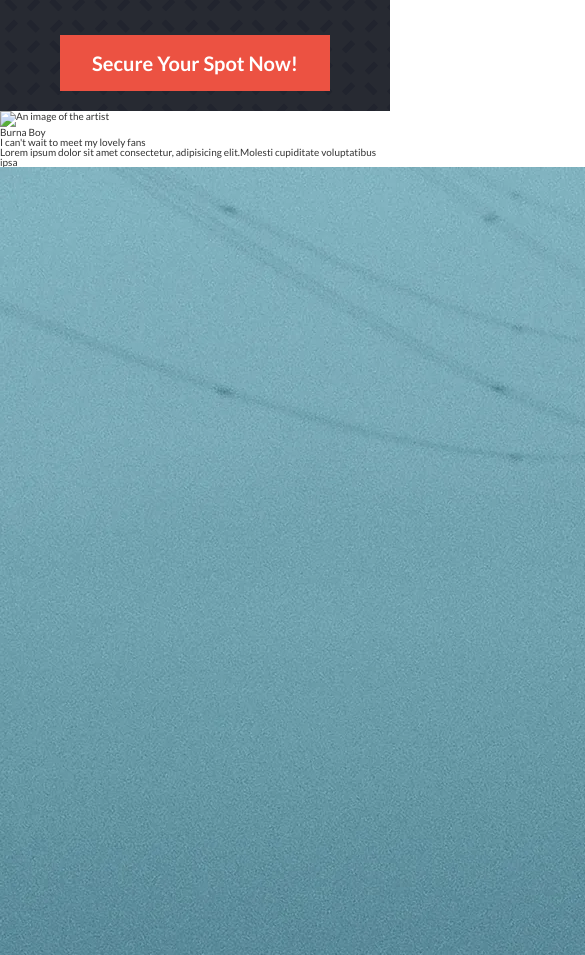
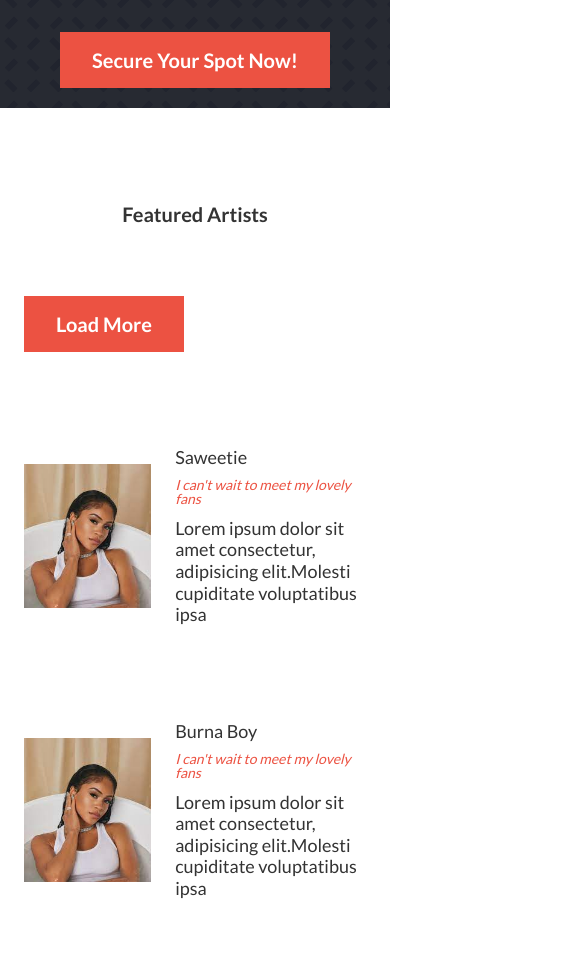
Before and after one commit to RoyJumah/Climate-Change-Conference, a plain HTML site: page index.html in a window 390 px wide. Shown: the part 1045-2000 px from the top of the page, 585 px wide, since content can reach past the window. Drawn offline with nearby package versions, Linux system fonts and the light colour scheme.

Commit message:
Add markup for partners section

```diff
--- a/index.html
+++ b/index.html
@@ -13,6 +13,7 @@
       nomodule=""
       src="https://unpkg.com/ionicons@5.4.0/dist/ionicons/ionicons.js"
     ></script>
+    <script defer src="src/project.js"></script>
     <script defer src="src/navigation.js"></script>
 
     <link rel="stylesheet" href="style.css" />
@@ -24,7 +25,7 @@
     />
   </head>
   <body>
-    <!-- <header class="header">
+    <header class="header">
       <nav class="main-nav">
         <ul class="main-nav-list">
           <li><a class="main-nav-link" href="#how">How it Works</a></li>
@@ -35,8 +36,7 @@
           <li><a class="main-nav-link" href="#pricing">Pricing</a></li>
           <li><a class="main-nav-link" href="#cta">Try for free</a></li>
         </ul>
-
-      </nav> -->
+      </nav>
       <!-- <ion-icon class="music-icon" name="musical-notes-outline"></ion-icon> -->
       <button class="btn-mobile-nav">
         <ion-icon class="icon-mobile-nav" name="menu"></ion-icon>
@@ -122,12 +122,43 @@
         </div>
       </section>
 
-  <section class="artist-section">
+      <section class="artist-section container">
+        <h2 class="heading-artists">Featured Artists</h2>
         <div id="attendingArtists">
+          <button type="button" class="btn load-more">Load More</button>
+        </div>
+      </section>
 
+      <section class="partners-section">
+        <div class="partners">
+          <h2 class="partners-heading">Partners</h2>
+
+          <ul class="partners-logo">
+            <li>
+              <img
+                src="assets/img/Obsidian_Entertainment.svg"
+                alt="Apple logo"
+              />
+            </li>
+            <li>
+              <img
+                src="assets/img/Bethesda_Game_Studios.svg"
+                alt="Apple logo"
+              />
+            </li>
+            <li>
+              <img src="assets/img/Compulsion_Games.svg" alt="Apple logo" />
+            </li>
+            <br />
+            <li>
+              <img src="assets/img/Xbox_Game_Studios.svg" alt="Apple logo" />
+            </li>
+            <li>
+              <img src="assets/img/343_Industries.svg" alt="Apple logo" />
+            </li>
+          </ul>
         </div>
       </section>
     </main>
-  <script defer src="src/project.js"></script>
   </body>
 </html>
--- a/src/project.js
+++ b/src/project.js
@@ -1,6 +1,14 @@
 const artists = [
   {
-    photo: "burna-boy.webp",
+    photo: "./assets/img/saweetie.jpg",
+    artistName: "Saweetie",
+    headliner: "I can't wait to meet my lovely fans",
+    artistInfo:
+      "Lorem ipsum dolor sit amet consectetur, adipisicing elit.Molesti cupiditate voluptatibus ipsa",
+  },
+
+  {
+    photo: "./assets/img/saweetie.jpg",
     artistName: "Burna Boy",
     headliner: "I can't wait to meet my lovely fans",
     artistInfo:
@@ -8,40 +16,32 @@
   },
 
   {
-    photo: "./assets/img/burna-boy.webp",
-    artistName: "Burna Boy",
+    photo: "./assets/img/ye.jpg",
+    artistName: "Ye",
     headliner: "I can't wait to meet my lovely fans",
     artistInfo:
       "Lorem ipsum dolor sit amet consectetur, adipisicing elit.Molesti cupiditate voluptatibus ipsa",
   },
 
   {
-    photo: "./assets/img/burna-boy.webp",
-    artistName: "Burna Boy",
+    photo: "./assets/img/drake.jpg",
+    artistName: "Drake",
     headliner: "I can't wait to meet my lovely fans",
     artistInfo:
       "Lorem ipsum dolor sit amet consectetur, adipisicing elit.Molesti cupiditate voluptatibus ipsa",
   },
 
   {
-    photo: "./assets/img/burna-boy.webp",
-    artistName: "Burna Boy",
+    photo: "./assets/img/nicki.jpg",
+    artistName: "Nicki",
     headliner: "I can't wait to meet my lovely fans",
     artistInfo:
       "Lorem ipsum dolor sit amet consectetur, adipisicing elit.Molesti cupiditate voluptatibus ipsa",
   },
 
   {
-    photo: "./assets/img/burna-boy.webp",
-    artistName: "Burna Boy",
-    headliner: "I can't wait to meet my lovely fans",
-    artistInfo:
-      "Lorem ipsum dolor sit amet consectetur, adipisicing elit.Molesti cupiditate voluptatibus ipsa",
-  },
-
-  {
-    photo: "./assets/img/burna-boy.webp",
-    artistName: "Burna Boy",
+    photo: "./assets/img/rihanna.jpg",
+    artistName: "Rihanna",
     headliner: "I can't wait to meet my lovely fans",
     artistInfo:
       "Lorem ipsum dolor sit amet consectetur, adipisicing elit.Molesti cupiditate voluptatibus ipsa",
@@ -52,7 +52,8 @@
 
 artists.forEach((artist) => {
   let artistCard = document.createElement("div");
-
+  artistCard.classList.add("artists-class");
+  artistCard.classList.add("margin-sect");
   artistCard.innerHTML = `
 
  <div class = "artistPhoto">
@@ -60,9 +61,9 @@
  </div>
 
  <div class="artistdetails">
- <p>${artist.artistName}</p>
- <p>${artist.headliner}</p>
- <p>${artist.artistInfo}</p>
+ <p class="artistName">${artist.artistName}</p>
+ <p class="artistHeadliner">${artist.headliner}</p>
+ <p class="artistInfo">${artist.artistInfo}</p>
  </div>
  `;
 
--- a/style.css
+++ b/style.css
@@ -82,6 +82,10 @@
   height: 4.8rem;
   padding: 0 2.4rem;
   position: relative;
+}
+
+.margin-sect {
+  margin-top: 9.6rem;
 }
 
 @media (max-width: 768px) {
@@ -258,4 +262,73 @@
   .btn--signup:active {
     background-color: #bd4235;
   }
+
+  /* Artist Section */
+
+  .artist-image {
+    width: 100%;
+  }
+
+  .artists-class {
+    display: grid;
+    grid-template-columns: 1fr 1.5fr;
+    align-items: center;
+    justify-content: center;
+    gap: 2.4rem;
+  }
+
+  .artistName {
+    font-size: 1.8rem;
+    font-weight: 500;
+    margin-bottom: 1.2rem;
+  }
+
+  .artistHeadliner {
+    font-size: 1.4rem;
+    font-style: italic;
+    color: #ec5242;
+    margin-bottom: 1.2rem;
+  }
+  .artistInfo {
+    font-size: 1.8rem;
+    line-height: 1.2;
+    font-weight: 400;
+  }
+
+  .heading-artists {
+    font-size: 2rem;
+    font-family: 700;
+    text-align: center;
+    margin-bottom: 4.8rem;
+  }
+
+  /* .artists:nth-child(1),
+  .artists:nth-child(2) {
+    display: inline-block;
+  } */
+  .partners-heading {
+    color: #fff;
+    font-size: 1.8rem;
+    text-align: center;
+    margin-bottom: 2.4rem;
+  }
+  .partners-section {
+    background-color: rgb(39, 42, 50, 0.85);
+    padding: 4.8rem 0 3.2rem 0;
+  }
+
+  .partners-logo {
+    display: flex;
+    align-items: center;
+    justify-content: center;
+    gap: 2.4rem;
+    list-style: none;
+    flex-wrap: wrap;
+    margin: 0 2rem;
+    column-gap: 1.5rem;
+  }
+
+  .partners-logo img {
+    width: 5.2rem;
+  }
 }
```
Also changed, not shown: assets/img/343_Industries.svg (added), assets/img/Bethesda_Game_Studios.svg (added), assets/img/Compulsion_Games.svg (added), assets/img/Obsidian_Entertainment.svg (added), assets/img/Xbox_Game_Studios.svg (added), assets/img/burna-boy.webp (deleted), assets/img/drake.jpg (added), assets/img/nicki.jpg (added), assets/img/rihanna.jpg (added), assets/img/saweetie.jpg (added), assets/img/uber.png (added), assets/img/ye.jpg (added). Lines whose indentation alone changed are shown as unchanged.
